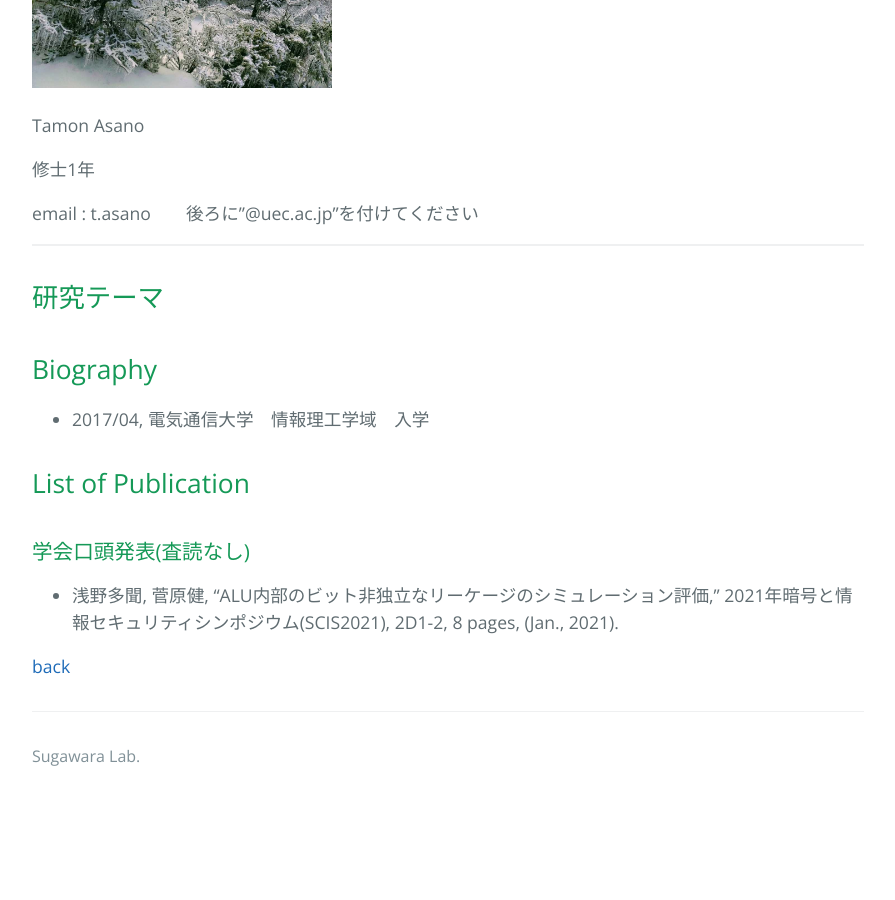
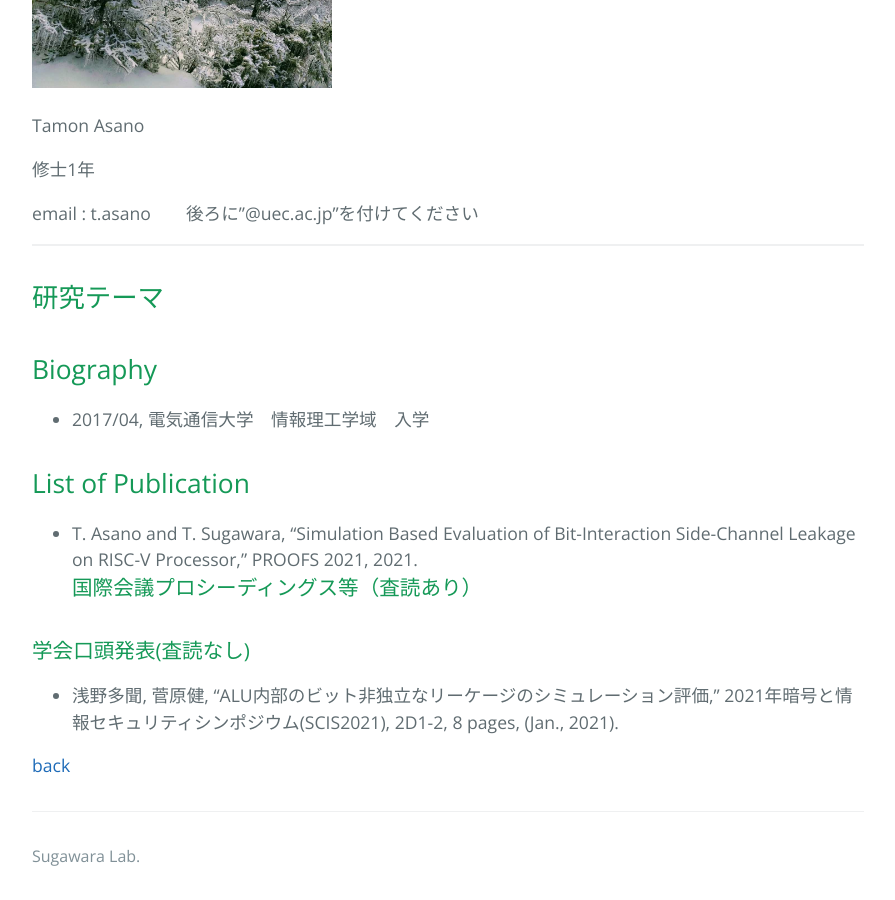
Before and after one commit to sugawara-bbbb/weblab, a Jekyll site: the page built from _member/asano.md, in a window 1280 px wide and 900 px high, scrolled down 695 px. Shown: the whole window, without its empty margins (192-1087 px from the left). Built offline with Jekyll 4.4.1, drawn with Linux system fonts in a browser that asks for light colours; before the commit the page ends 1495 px from its top, so only the background shows below that.

Commit message:
add member's publication

```diff
--- a/_member/asano.md
+++ b/_member/asano.md
@@ -17,6 +17,8 @@ email: t.asano
 
 
 ## List of Publication
+- T. Asano and T. Sugawara, "Simulation Based Evaluation of Bit-Interaction Side-Channel Leakage on RISC-V Processor," PROOFS 2021, 2021.
+### 国際会議プロシーディングス等（査読あり）
 
 ### 学会口頭発表(査読なし)
 - 浅野多聞, 菅原健, "ALU内部のビット非独立なリーケージのシミュレーション評価," 2021年暗号と情報セキュリティシンポジウム(SCIS2021), 2D1-2, 8 pages, (Jan., 2021).
```
Also changed, not shown: _member/doi.md (+1 -0 lines), _member/kim.md (+1 -0 lines), _member/tanaka.md (+1 -0 lines).
